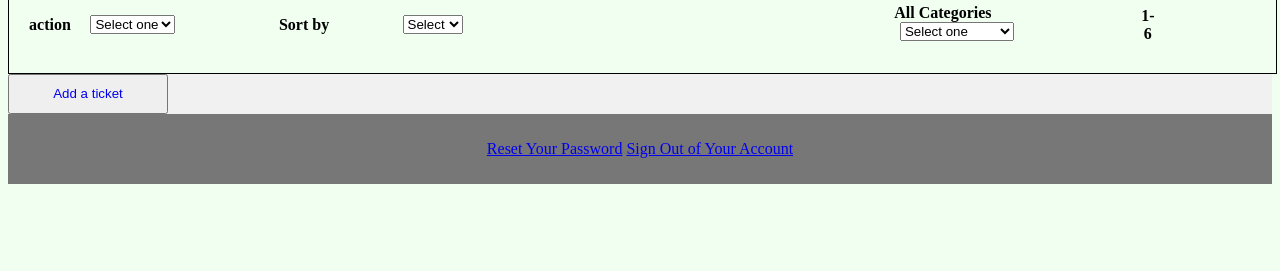
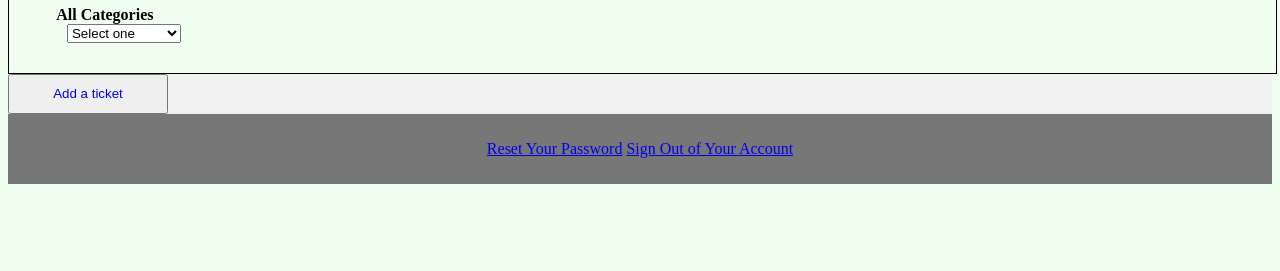
Before and after one commit to davon6/3208-auto_scan, a PHP site: page /autoscan2/app/homeMember.php in a window 1280 px wide. Shown: the part 529-800 px from the top of the page. Run offline with PHP 8.4, Linux system fonts and the light colour scheme; the visitor is signed in with stand-in values (Sample User, id 1); data that the repository does not hold is empty.

Commit message:
removed field sections

```diff
--- a/app/homeMember.php
+++ b/app/homeMember.php
@@ -172,17 +172,7 @@ if(category===" ")
                         <table >
                             <tr>
                               <th style="width: 80%">
-                                  <section class="inline" style="border: unset">
 
-                                  action
-
-                                      <select style="margin-left: 12%">
-
-                                          <option value="Normal">Select one</option>
-                                          <option value="High">Saab</option>
-                                      </select>
-
-                                  </section></th>
 
                             </tr>
                           </table>
@@ -190,18 +180,7 @@ if(category===" ")
                         <th >
                                 <table >
                               <tr>
-                                <th style="width: 80%">
-                                    <section class="inline" style="border: unset">
 
-                                    Sort by
-
-                                    <select style="margin-left: 12%">
-
-                                        <option value="Normal">Select</option>
-                                        <option value="High">Saab</option>
-                                    </select>
-                                    </section>
-                                </th>
                                 <th style="padding-right:130px">
                                     <section class="inline" style="border: unset">
                                     All Categories
@@ -216,7 +195,7 @@ if(category===" ")
       </section>
 
                                 </th>
-                                <th style="align-content: left" >1-6</th>
+
                               </tr>
                             </table>
                              </tr>
--- a/app/memberTickets.php
+++ b/app/memberTickets.php
@@ -61,7 +61,7 @@ $sql = "SELECT`ticket_id`,`status`,`title`,`message`,`assign_to`,`priority`,`cat
               <th class="column" ><button onClick="answerTicket('.$count.')">answer </button></th>
               <th style="width: 20%"class="column">assigned to '.$assign_to.'<br/>name </th>   <th style="width: 20%"class="column">Raised by '.$username.'<br>name  </th>
               <th class="column" style="width: 15%">Priority'.$priority.'<br/>low  </th> <th class="column" style="width: 20%">Category'.$category.'<br/>Support  </th>
-              <th class="column">created on '.$created_date.' <th>action9</th>
+              <th class="column">created on '.$created_date.'
               </tr>
               </table >
 
```
Also changed, not shown: app/selectTicket.php (+1 -14 lines).
